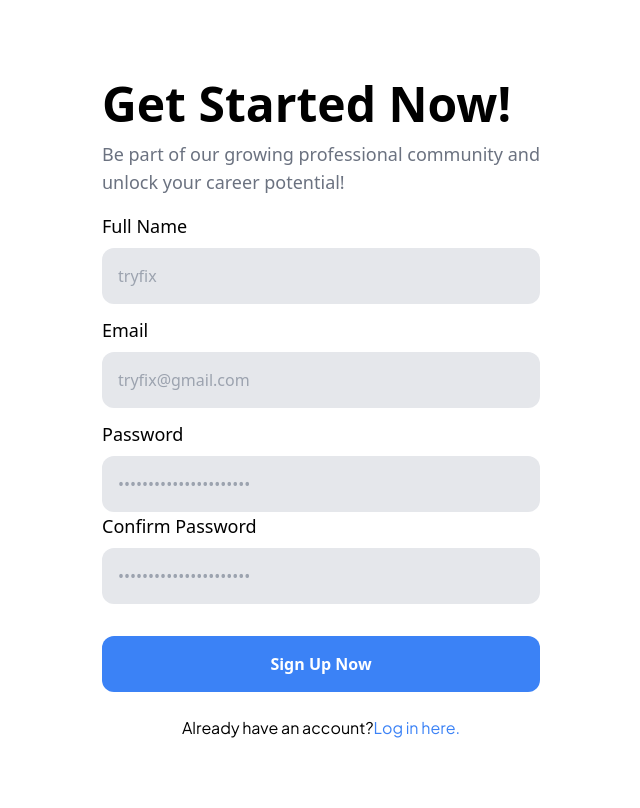
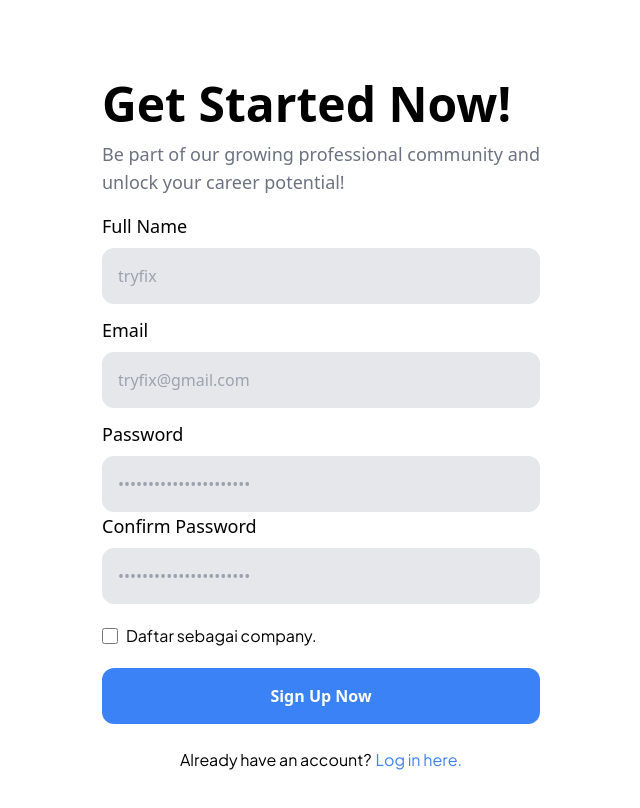
Before and after one commit to gaduhhartawan/FE_CDC, a React (Vite) app: page /register in a window 1280 px wide. Shown: the top 808 px of the page, without its empty margins (319-959 px from the left). Built offline with nearby package versions, Linux system fonts and the light colour scheme.

Commit message:
feat: add register mutation

```diff
--- a/src/pages/auth/Register.jsx
+++ b/src/pages/auth/Register.jsx
@@ -1,68 +1,158 @@
 // eslint-disable-next-line no-unused-vars
-import * as React from 'react';
-import { Link } from "react-router-dom";
+import React, { useEffect, useState } from "react";
+import { Link, useNavigate } from "react-router-dom";
+import { useRegisterMutation } from "../../hooks/api/auth/useAuthQuery";
+import { toast } from "react-toastify";
 
+export default function RegisterPage() {
+  const [user, setUser] = useState({
+    fullname: "",
+    email: "",
+    password: "",
+    isCompany: false,
+  });
+  const [confPassword, setConfPassword] = useState("");
+  const navigate = useNavigate();
 
+  const { mutate, error } = useRegisterMutation({
+    onSuccess: () => {
+      setUser({
+        fullname: "",
+        email: "",
+        password: "",
+        isCompany: false,
+      });
 
-export default function RegisterPage(){
-    return(
+      setConfPassword("");
+
+      toast.success("Register Berhasil!", {
+        pauseOnHover: false,
+        position: "bottom-right",
+      });
+
+      navigate("/login");
+    },
+  });
+
+  const handleChange = (e) => {
+    setUser((prev) => {
+      return { ...prev, [e.target.name]: e.target.value };
+    });
+  };
+
+  const handleCompany = (e) => {
+    setUser((prev) => {
+      return { ...prev, isCompany: e.target.checked };
+    });
+  };
+
+  const handleSubmit = (e) => {
+    e.preventDefault();
+    mutate(user);
+    console.log(error);
+  };
+  return (
     <>
-
       <div className="w-full flex items-center justify-center">
-        <div className='px-10 py-20 rounded-3xl  border-1 border-gray-200 '>
-            <h1 className='text-5xl font-semibold' >Get Started Now!</h1>
-            <p className='font-italic text-lg text-gray-500 mt-3'>Be part of our growing professional community and <br />unlock your career potential!</p>
-            <div className='mt-4'></div>
+        <div className="px-10 py-20 rounded-3xl  border-1 border-gray-200 ">
+          <h1 className="text-5xl font-semibold">Get Started Now!</h1>
+          <p className="font-italic text-lg text-gray-500 mt-3">
+            Be part of our growing professional community and <br />
+            unlock your career potential!
+          </p>
+          <form className="mt-4" onSubmit={handleSubmit}>
             <div>
               <div>
-                    <label className='text-lg font-medium'> Full Name</label>
+                <label className="text-lg font-medium">Full Name</label>
                 <input
                   className="w-full  rounded-xl p-4 mt-2 mb-3 bg-gray-200"
                   type="text"
                   id="name"
-                        placeholder='tryfix' />
+                  placeholder="tryfix"
+                  name="fullname"
+                  onChange={handleChange}
+                  required
+                />
               </div>
               <div>
-                    <label className='text-lg font-medium'> Email</label>
+                <label className="text-lg font-medium">Email</label>
                 <input
                   className="w-full  rounded-xl p-4 mt-2 mb-3 bg-gray-200"
-                        type="text"
+                  type="email"
                   id="email"
-                        placeholder='tryfix@gmail.com' />
+                  placeholder="tryfix@gmail.com"
+                  name="email"
+                  onChange={handleChange}
+                  required
+                />
               </div>
               <div>
-                    <label className='text-lg font-medium mt-5'> Password</label>
+                <label className="text-lg font-medium mt-5"> Password</label>
                 <input
                   className="w-full  rounded-xl p-4 mt-2 bg-gray-200 text-black"
                   type="password"
                   id="password"
-                        placeholder='••••••••••••••••••••••' />
+                  placeholder="••••••••••••••••••••••"
+                  name="password"
+                  onChange={handleChange}
+                />
               </div>
               <div>
-                    <label className='text-lg font-medium mt-5'> Confirm Password</label>
+                <label className="text-lg font-medium mt-5">
+                  Confirm Password
+                </label>
                 <input
                   className="w-full  rounded-xl p-4 mt-2 bg-gray-200 text-black"
-                        type="confirmpassword"
+                  type="password"
                   id="confirmpassword"
-                        placeholder='••••••••••••••••••••••' />
+                  placeholder="••••••••••••••••••••••"
+                  onChange={(e) => setConfPassword(e.target.value)}
+                />
+              </div>
+              {confPassword !== user.password && confPassword && (
+                <p className="mt-1 text-red-500">Password doesn{"'"}t match</p>
+              )}
+              <div className="my-5 flex items-center gap-2">
+                <input
+                  className="w-4 h-4 cursor-pointer"
+                  type="checkbox"
+                  id="isCompany"
+                  name="isCompany"
+                  onChange={handleCompany}
+                />
+                <label
+                  htmlFor="isCompany"
+                  className="font-plusjakarta cursor-pointer"
+                >
+                  Daftar sebagai company.
+                </label>
               </div>
 
               <div>
-                    <div className='mt-8  flex flex-col gap-y-4 text-white'>
-                        <button className=' active:scale-[.98] active-duration-75 hover:scale-[1.01] ease-in-out transition-all py-4 rounded-xl bg-blue-500 text-white font-bold'>Sign Up Now</button>
+                <div className="mt-3 flex flex-col gap-y-4 text-white">
+                  <button
+                    type="submit"
+                    className=" active:scale-[.98] active-duration-75 hover:scale-[1.01] ease-in-out transition-all py-4 rounded-xl bg-blue-500 text-white font-bold"
+                  >
+                    Sign Up Now
+                  </button>
                 </div>
               </div>
-                <div className='mt-6 justify-center text-center'>
-                    <div className= ' font-plusjakarta font-italic text-base'>
+            </div>
+          </form>
+          <div className="mt-6 justify-center text-center">
+            <div className="font-plusjakarta font-italic text-base">
               Already have an account?
-        <Link to="/login" className="text-blue-500 hover:underline hover:text-blue-600">Log in here.</Link>
+              <Link
+                to="/login"
+                className="text-blue-500 hover:underline hover:text-blue-600 ml-1"
+              >
+                Log in here.
+              </Link>
             </div>
           </div>
-
         </div>
       </div>
-
-
-        </div></>
-    )
+    </>
+  );
 }
```
Lines whose indentation alone changed are shown as unchanged.
